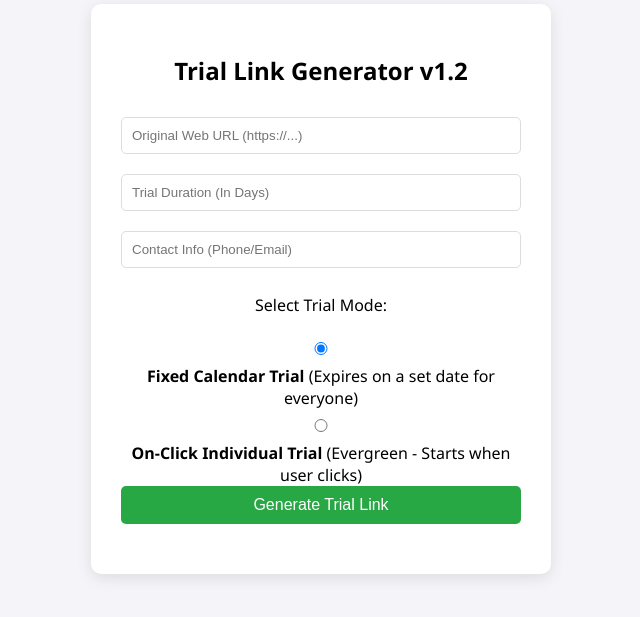
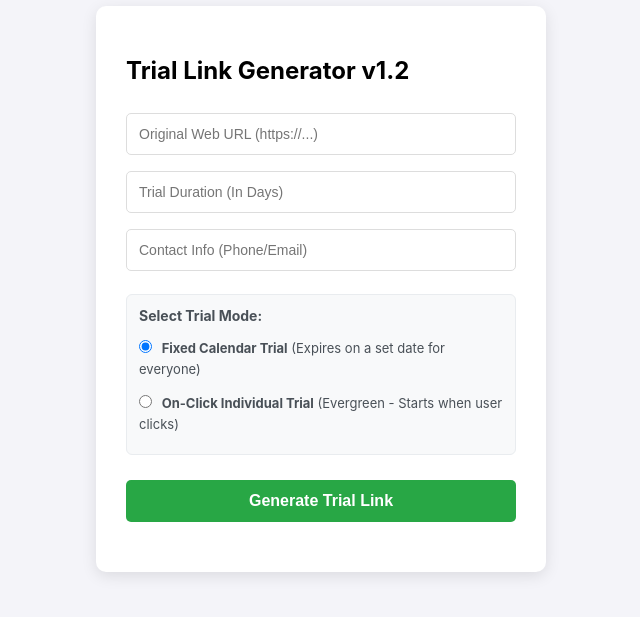
Before and after one commit to mshafat/proxylayerfprtrial, a website: page index.html in a window 1280 px wide. Shown: the part 111-728 px from the top of the page, without its empty margins (319-959 px from the left). Drawn offline with Linux system fonts and the light colour scheme.

Commit message:
Update style.css

```diff
--- a/style.css
+++ b/style.css
@@ -1,6 +1,10 @@
-body { font-family: 'Segoe UI', Tahoma, Geneva, Verdana, sans-serif; display: flex; justify-content: center; align-items: center; height: 100vh; background-color: #f4f4f9; margin: 0; }
-.container { background: #fff; padding: 30px; border-radius: 10px; box-shadow: 0 4px 15px rgba(0,0,0,0.1); text-align: center; width: 400px; }
-input { width: 100%; padding: 10px; margin: 10px 0; border: 1px solid #ddd; border-radius: 5px; box-sizing: border-box; }
-button { width: 100%; padding: 10px; background-color: #28a745; color: white; border: none; border-radius: 5px; cursor: pointer; font-size: 16px; }
+body { font-family: -apple-system, BlinkMacSystemFont, "Segoe UI", Roboto, sans-serif; display: flex; justify-content: center; align-items: center; min-height: 100vh; background-color: #f4f4f9; margin: 0; padding: 20px; box-sizing: border-box; }
+.container { background: #fff; padding: 30px; border-radius: 10px; box-shadow: 0 4px 15px rgba(0,0,0,0.1); width: 100%; max-width: 450px; box-sizing: border-box; }
+input { width: 100%; padding: 12px; margin: 8px 0; border: 1px solid #ddd; border-radius: 5px; box-sizing: border-box; font-size: 14px; }
+.mode-selection { text-align: left; margin: 15px 0; background: #f8f9fa; padding: 12px; border-radius: 6px; border: 1px solid #e9ecef; }
+.mode-selection p { margin: 0 0 8px 0; font-weight: bold; color: #495057; font-size: 14px; }
+.mode-selection label { display: block; margin-bottom: 10px; font-size: 13px; color: #495057; cursor: pointer; }
+.mode-selection input { width: auto; margin-right: 6px; }
+button { width: 100%; padding: 12px; background-color: #28a745; color: white; border: none; border-radius: 5px; cursor: pointer; font-size: 16px; font-weight: bold; margin-top: 10px; }
 button:hover { background-color: #218838; }
 #result { margin-top: 20px; word-break: break-all; }
```
